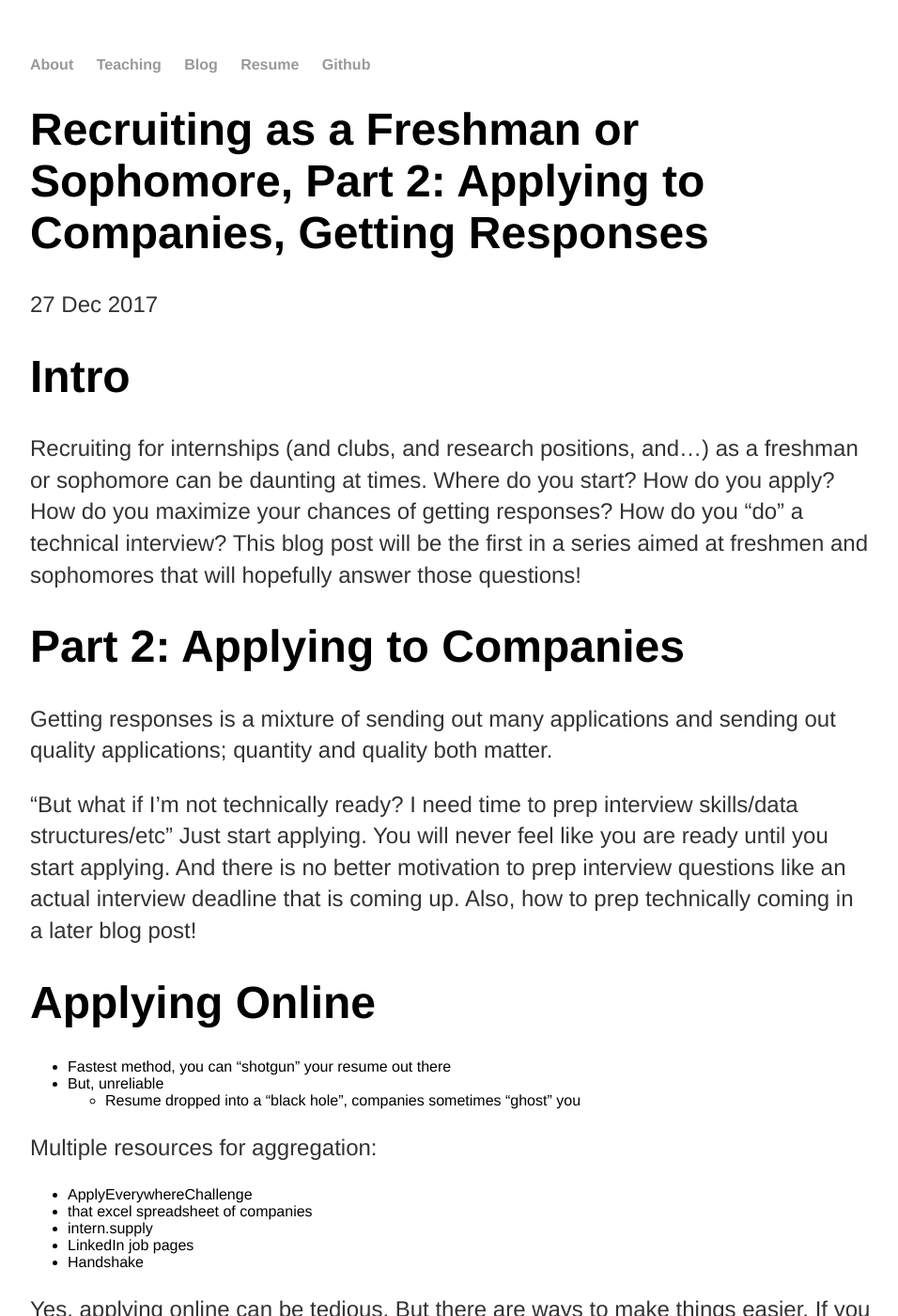
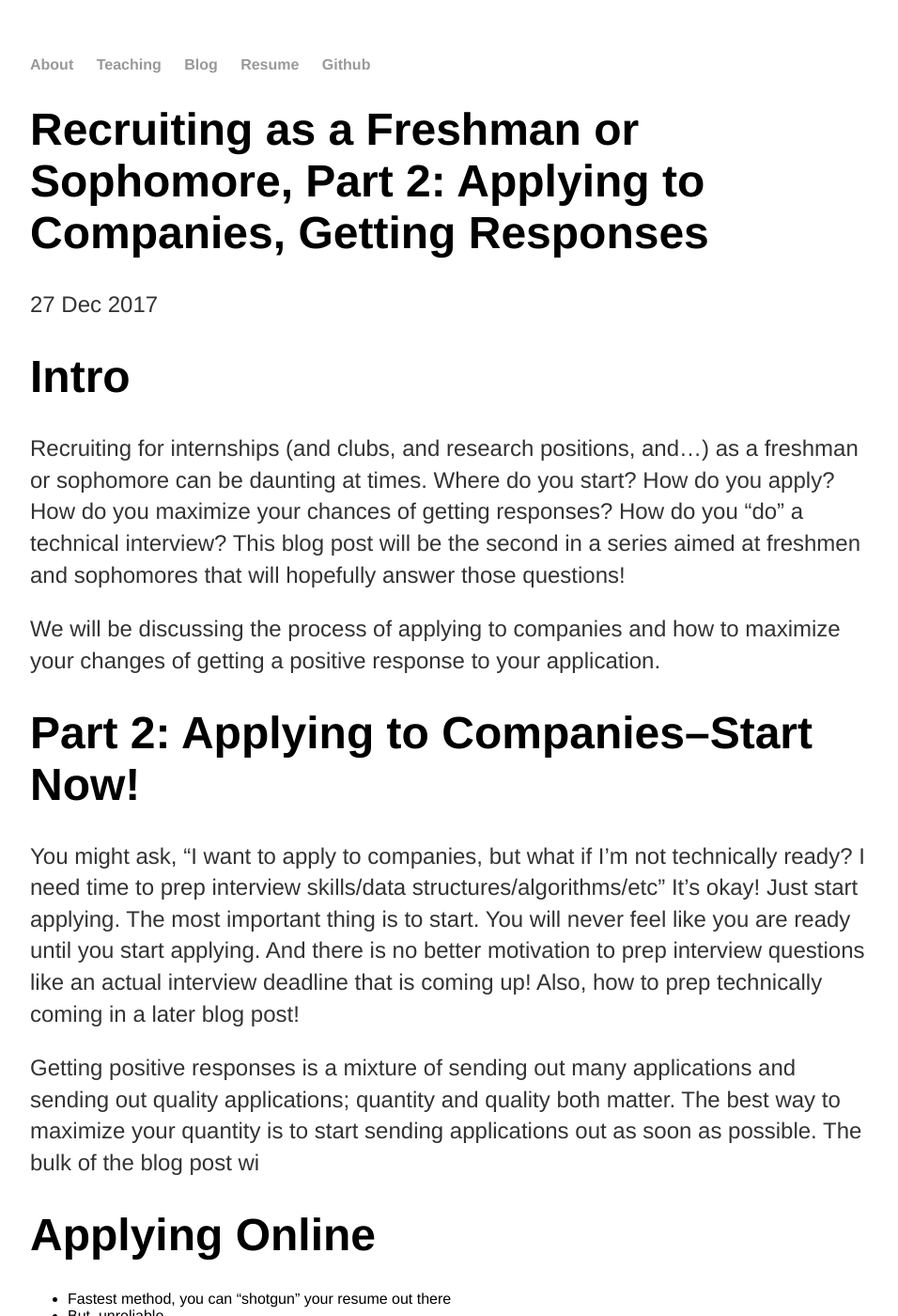
Before and after one commit to JustinMi/JustinMi.github.io, a Jekyll site: the page built from _posts/2017-12-27-recruiting-tips-for-freshmen-and-sophomores-applying.md, in a window 1280 px wide and 1400 px high. Shown: the whole window at 94% size, without its empty margins (160-1116 px from the left). Built offline with Jekyll 4.4.1, drawn with Linux system fonts in a browser that asks for light colours; nearby versions of some CDN libraries; some of the changed text lies outside the part shown.

Commit message:
teaching

```diff
--- a/_posts/2017-12-27-recruiting-tips-for-freshmen-and-sophomores-applying.md
+++ b/_posts/2017-12-27-recruiting-tips-for-freshmen-and-sophomores-applying.md
@@ -6,13 +6,15 @@ date: 2017-12-27
 
 # Intro
 
-Recruiting for internships (and clubs, and research positions, and...) as a freshman or sophomore can be daunting at times. Where do you start? How do you apply? How do you maximize your chances of getting responses? How do you "do" a technical interview? This blog post will be the first in a series aimed at freshmen and sophomores that will hopefully answer those questions!
+Recruiting for internships (and clubs, and research positions, and...) as a freshman or sophomore can be daunting at times. Where do you start? How do you apply? How do you maximize your chances of getting responses? How do you "do" a technical interview? This blog post will be the second in a series aimed at freshmen and sophomores that will hopefully answer those questions!
 
-# Part 2: Applying to Companies
+We will be discussing the process of applying to companies and how to maximize your changes of getting a positive response to your application.
 
-Getting responses is a mixture of sending out many applications and sending out quality applications; quantity and quality both matter.
+# Part 2: Applying to Companies--Start Now!
 
-"But what if I'm not technically ready? I need time to prep interview skills/data structures/etc" Just start applying. You will never feel like you are ready until you start applying. And there is no better motivation to prep interview questions like an actual interview deadline that is coming up. Also, how to prep technically coming in a later blog post!
+You might ask, "I want to apply to companies, but what if I'm not technically ready? I need time to prep interview skills/data structures/algorithms/etc" It's okay! Just start applying. The most important thing is to start. You will never feel like you are ready until you start applying. And there is no better motivation to prep interview questions like an actual interview deadline that is coming up! Also, how to prep technically coming in a later blog post!
+
+Getting positive responses is a mixture of sending out many applications and sending out quality applications; quantity and quality both matter. The best way to maximize your quantity is to start sending applications out as soon as possible. The bulk of the blog post wi
 
 # Applying Online
 
@@ -43,6 +45,8 @@ When people are asked "which companies/what kind of companies are you interested
 
 This ties back to "applying with purpose" I mentioned earlier. If you apply to companies you are genuinely interested in, the interest will show through!
 
+# Mindset: Expect Rejections, and Persevere
+
 # Timeline
   - applying in the fall vs applying in the spring
   - there are many companies that still recruit in the spring, so dont give up.
--- a/teaching/index.html
+++ b/teaching/index.html
@@ -16,16 +16,13 @@ title: Teaching
       <b>Office Hours:</b> TBA
     </p>
     <p>
-      <b>Discussion Attendance Form 1/16:</b> <a href="https://goo.gl/forms/It7kxFaZa16DrGzn2"></a>
-    </p>
-    <p>
       <b>Anonymous Feedback Form:</b> <a href="https://goo.gl/forms/faHNlO9Krqo5cZzB2"></a>
     </p>
     <p>
       If you want to meet with me, send me an email to schedule a time or visit me during my office hours! justin.mi [at] berkeley [dot] edu
     </p>
 
-    <h2>Discussion Resources</h2>
+    <h2>Discussion Resources and Announcements</h2>
 
     <h2>General Tips and Advice</h2>
       <p>
```
Also changed, not shown: _posts/2017-12-20-recruiting-tips-for-freshmen-and-sophomores-getting-started.md (+1 -1 lines).
